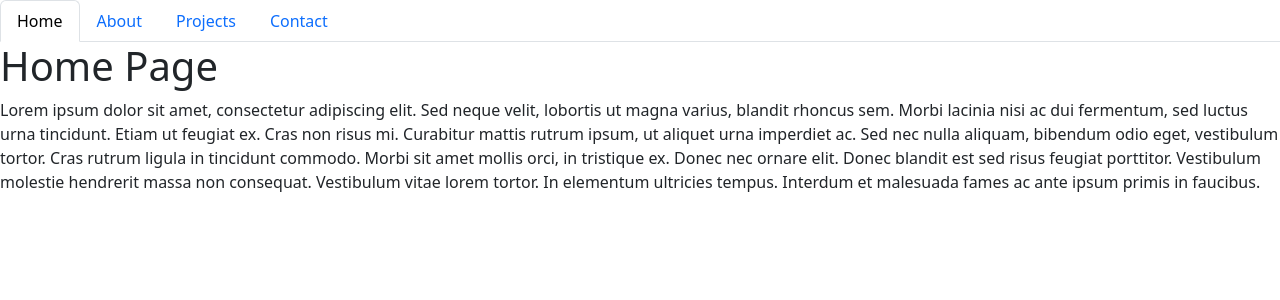
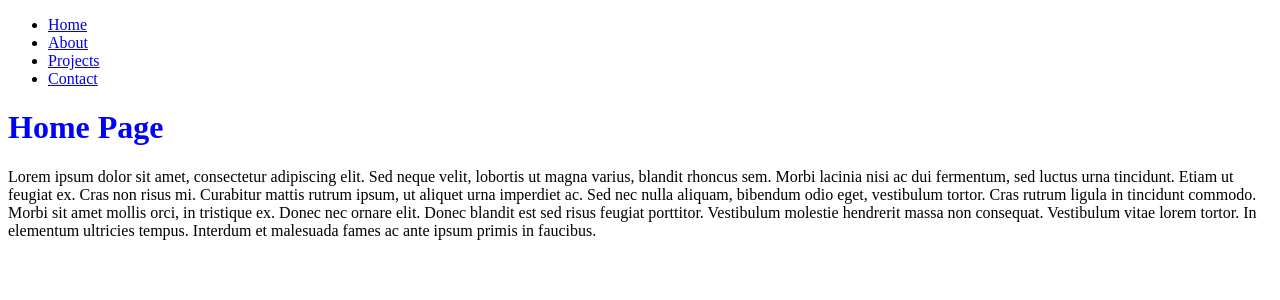
Before and after one commit to marchetype/barstow-react-portfolio, a React (Create React App) app: page / in a window 1280 px wide. Shown: the top 300 px of the page. Built offline with nearby package versions, Linux system fonts and the light colour scheme.

Commit message:
Got webpage to render on localhost:3000. added index.css file for styling

```diff
--- a/package.json
+++ b/package.json
@@ -6,8 +6,8 @@
     "@testing-library/jest-dom": "^5.16.5",
     "@testing-library/react": "^13.4.0",
     "@testing-library/user-event": "^13.5.0",
-    "react": "^18.2.0",
-    "react-dom": "^18.2.0",
+    "react": "^17.0.2",
+    "react-dom": "^17.0.2",
     "react-scripts": "5.0.1",
     "web-vitals": "^2.1.4"
   },
--- /dev/null
+++ b/src/index.css
@@ -0,0 +1,3 @@
+h1{
+    color: blue;
+}
--- a/src/index.js
+++ b/src/index.js
@@ -1,6 +1,6 @@
 import React from 'react';
 import ReactDOM from 'react-dom';
+import './index.css';
 import App from './App';
-import 'bootstrap/dist/css/bootstrap.min.css';
 
 ReactDOM.render(<App />, document.getElementById('root'));
```
Also changed, not shown: 1 other file (tests, documents, lock files or other folders).
